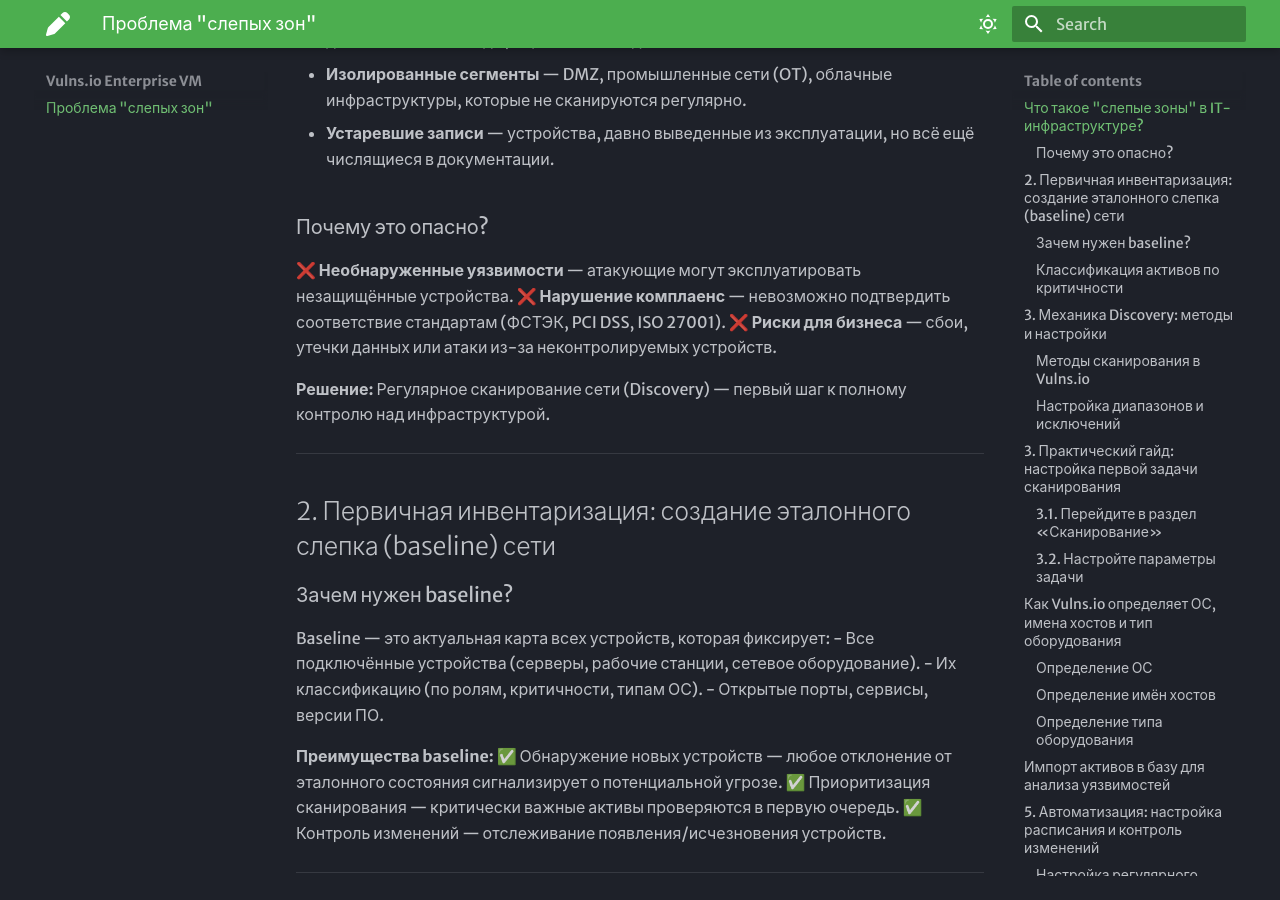
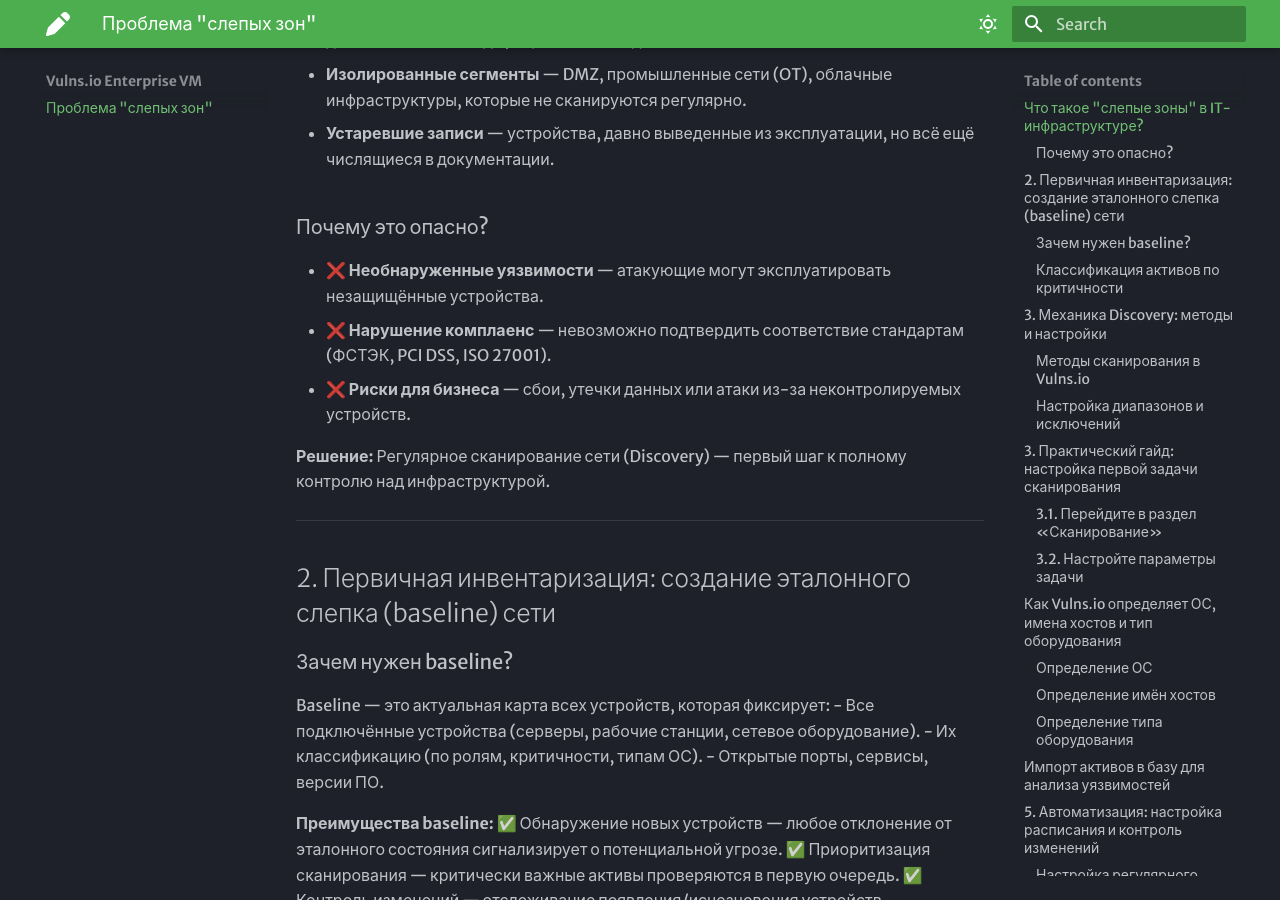
Before and after one commit to lelekinkirill96/mkdocs_portfolio, an MkDocs documentation site: the page built from docs/index.md, in a window 1280 px wide and 900 px high, scrolled down 471 px. Built offline with MkDocs 1.6.1 and Material for MkDocs 9.7.7, drawn with Linux system fonts in a browser that asks for light colours.

```diff
--- a/docs/index.md
+++ b/docs/index.md
@@ -15,9 +15,9 @@
 - **Устаревшие записи** — устройства, давно выведенные из эксплуатации, но всё ещё числящиеся в документации.
 
 ### Почему это опасно?
-❌ **Необнаруженные уязвимости** — атакующие могут эксплуатировать незащищённые устройства.
-❌ **Нарушение комплаенс** — невозможно подтвердить соответствие стандартам (ФСТЭК, PCI DSS, ISO 27001).
-❌ **Риски для бизнеса** — сбои, утечки данных или атаки из-за неконтролируемых устройств.
+- ❌ **Необнаруженные уязвимости** — атакующие могут эксплуатировать незащищённые устройства.
+- ❌ **Нарушение комплаенс** — невозможно подтвердить соответствие стандартам (ФСТЭК, PCI DSS, ISO 27001).
+- ❌ **Риски для бизнеса** — сбои, утечки данных или атаки из-за неконтролируемых устройств.
 
 **Решение:** Регулярное сканирование сети (Discovery) — первый шаг к полному контролю над инфраструктурой.
 
```
